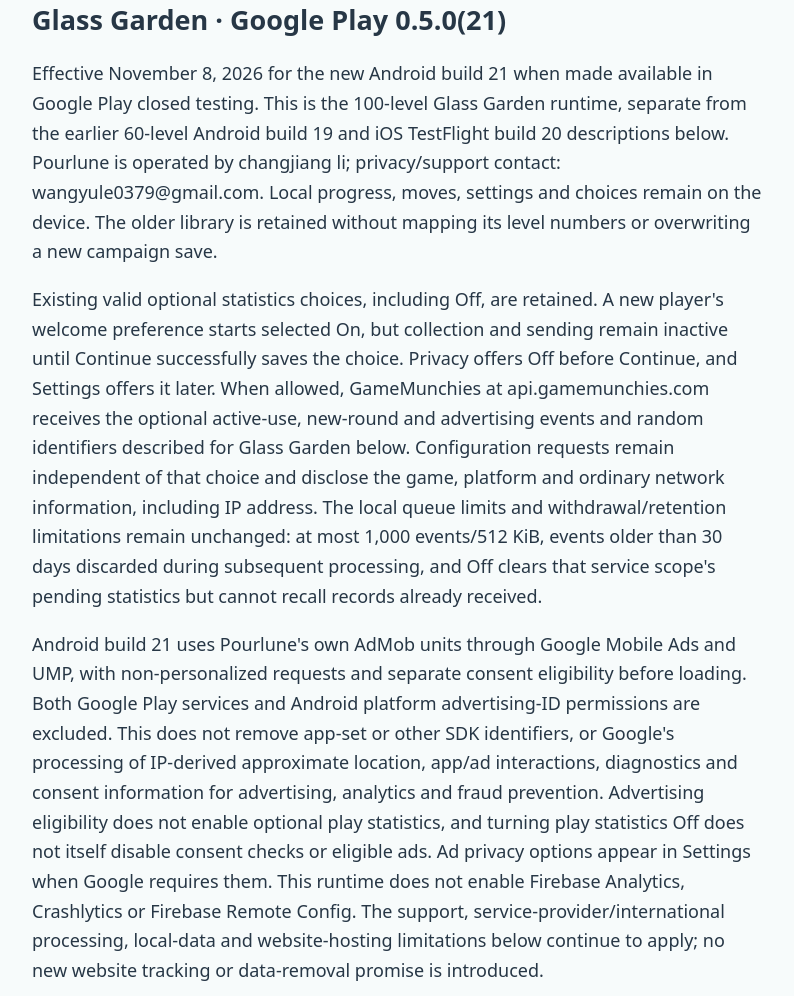
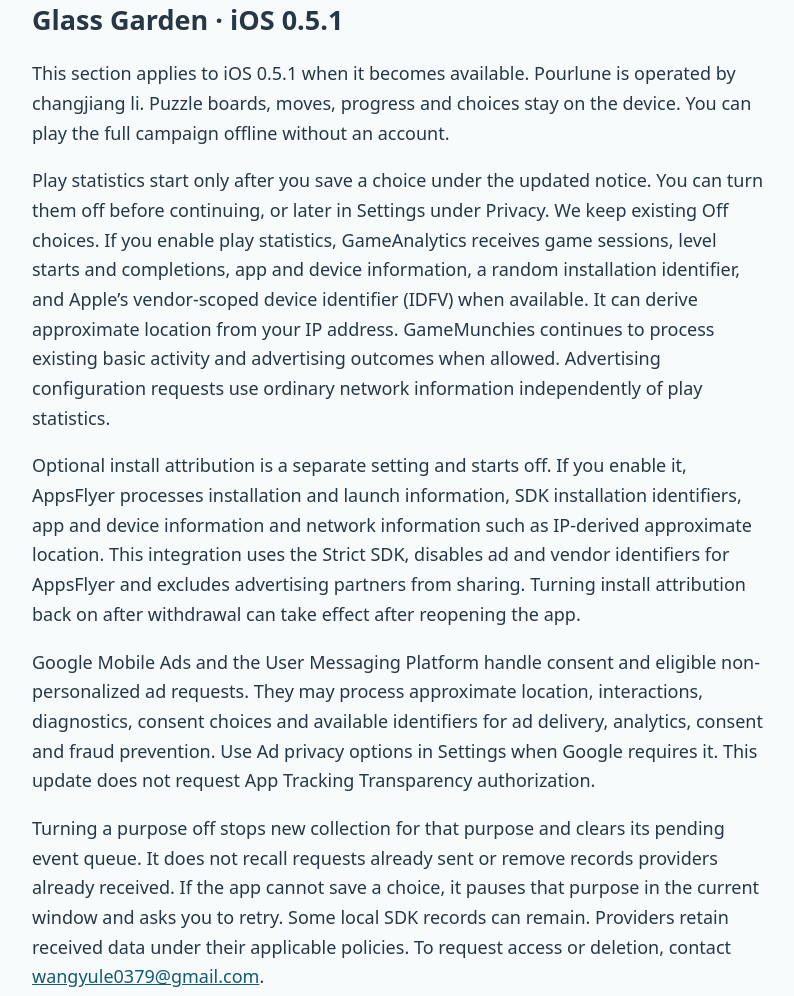
Before and after one commit to wangyule0379-max/pourlune-support, a plain HTML site: page privacy.html in a window 1280 px wide. Shown: the part 1419-2415 px from the top of the page, without its empty margins (242-1036 px from the left). Drawn offline with Linux system fonts and the light colour scheme.

Commit message:
Document upcoming iOS 0.5.1 privacy choices

```diff
--- a/privacy.html
+++ b/privacy.html
@@ -18,6 +18,13 @@
 <p>Install attribution is a separate setting and starts off. When you enable it, AppsFlyer receives launch and install information, app and device information, its SDK installation identifier, IP-derived approximate location and available referral information, including Google Play Install Referrer. We disable advertising ID, Android ID, App Set ID, and carrier and SIM operator name collection in this integration. AppsFlyer receives no custom gameplay or purchase events. We block AppsFlyer from sharing this data with advertising partners.</p>
 <p>Google Mobile Ads and the User Messaging Platform handle consent and non-personalized ad requests. Google may process IP-derived approximate location, app and ad interactions, diagnostic information, consent choices, and available device or account identifiers for ad delivery, analytics, consent management and fraud prevention. This app excludes Android advertising-ID permissions. Google ad eligibility and the optional statistics settings operate separately. Use Ad privacy options in Settings when Google requires it.</p>
 <p>You can turn off either optional purpose under Privacy in Settings. This stops new collection for that purpose and clears its unsent event queue. Requests already sent and records providers have received cannot be recalled. If saving your choice fails, the app pauses that purpose in the current window and asks you to retry. Some local SDK information, including installation identifiers, can remain. Providers retain received data under applicable retention policies. To request access to or deletion of applicable data, email <a href="mailto:wangyule0379@gmail.com">wangyule0379@gmail.com</a>.</p>
+</section>
+<section aria-labelledby="glass-garden-ios251"><h2 id="glass-garden-ios251">Glass Garden · iOS 0.5.1</h2>
+<p>This section applies to iOS 0.5.1 when it becomes available. Pourlune is operated by changjiang li. Puzzle boards, moves, progress and choices stay on the device. You can play the full campaign offline without an account.</p>
+<p>Play statistics start only after you save a choice under the updated notice. You can turn them off before continuing, or later in Settings under Privacy. We keep existing Off choices. If you enable play statistics, GameAnalytics receives game sessions, level starts and completions, app and device information, a random installation identifier, and Apple’s vendor-scoped device identifier (IDFV) when available. It can derive approximate location from your IP address. GameMunchies continues to process existing basic activity and advertising outcomes when allowed. Advertising configuration requests use ordinary network information independently of play statistics.</p>
+<p>Optional install attribution is a separate setting and starts off. If you enable it, AppsFlyer processes installation and launch information, SDK installation identifiers, app and device information and network information such as IP-derived approximate location. This integration uses the Strict SDK, disables ad and vendor identifiers for AppsFlyer and excludes advertising partners from sharing. Turning install attribution back on after withdrawal can take effect after reopening the app.</p>
+<p>Google Mobile Ads and the User Messaging Platform handle consent and eligible non-personalized ad requests. They may process approximate location, interactions, diagnostics, consent choices and available identifiers for ad delivery, analytics, consent and fraud prevention. Use Ad privacy options in Settings when Google requires it. This update does not request App Tracking Transparency authorization.</p>
+<p>Turning a purpose off stops new collection for that purpose and clears its pending event queue. It does not recall requests already sent or remove records providers already received. If the app cannot save a choice, it pauses that purpose in the current window and asks you to retry. Some local SDK records can remain. Providers retain received data under their applicable policies. To request access or deletion, contact <a href="mailto:wangyule0379@gmail.com">wangyule0379@gmail.com</a>.</p>
 </section>
 <section aria-labelledby="glass-garden-android21"><h2 id="glass-garden-android21">Glass Garden · Google Play 0.5.0(21)</h2>
 <p>Effective November 8, 2026 for the new Android build 21 when made available in Google Play closed testing. This is the 100-level Glass Garden runtime, separate from the earlier 60-level Android build 19 and iOS TestFlight build 20 descriptions below. Pourlune is operated by changjiang li; privacy/support contact: wangyule0379@gmail.com. Local progress, moves, settings and choices remain on the device. The older library is retained without mapping its level numbers or overwriting a new campaign save.</p>
```
Also changed, not shown: index.html (+5 -0 lines).
